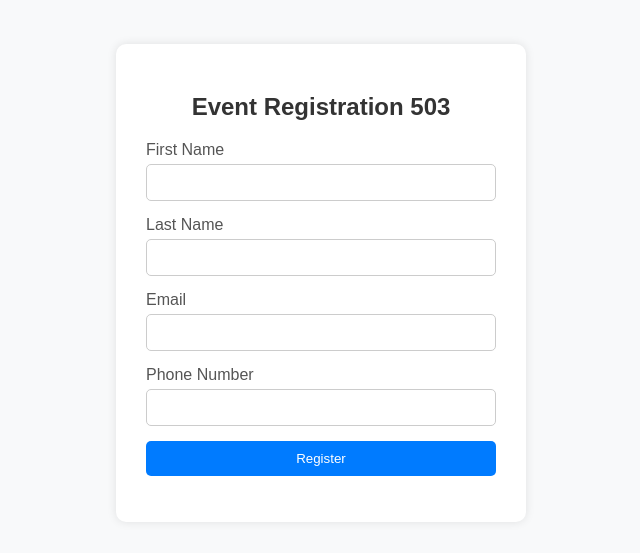
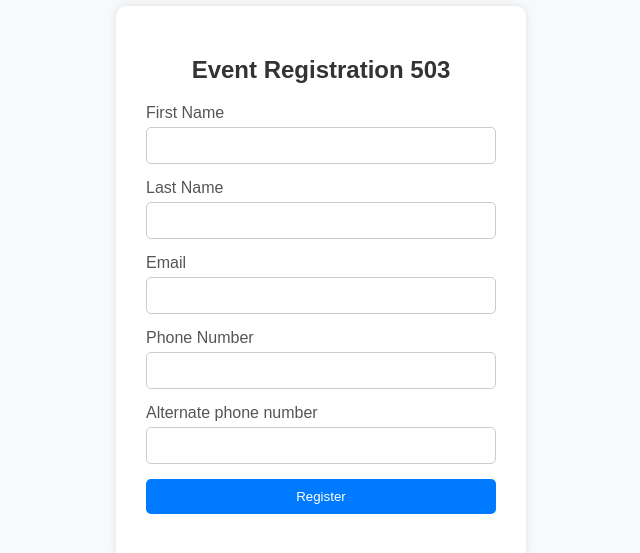
Before and after one commit to bahula-29/Dev, a plain HTML site: page index.html in a window 1280 px wide. Shown: the part 117-670 px from the top of the page, without its empty margins (319-959 px from the left). Drawn offline with Linux system fonts and the light colour scheme.

Commit message:
extra field added

```diff
--- a/index.html
+++ b/index.html
@@ -97,7 +97,10 @@
                 <label for="phone">Phone Number</label>
                 <input type="tel" id="phone" name="phone">
             </div>
-
+		<div class="inputbox">
+			<label for="alternatephNo">Alternate phone number</label>
+			<input type="text" id="phNo" name="phNo" pattern="\d{10}">
+		</div>
             <button type="submit" class="submit-btn">Register</button>
 
             <div id="successMessage" class="success-message" style="display: none;">
```
